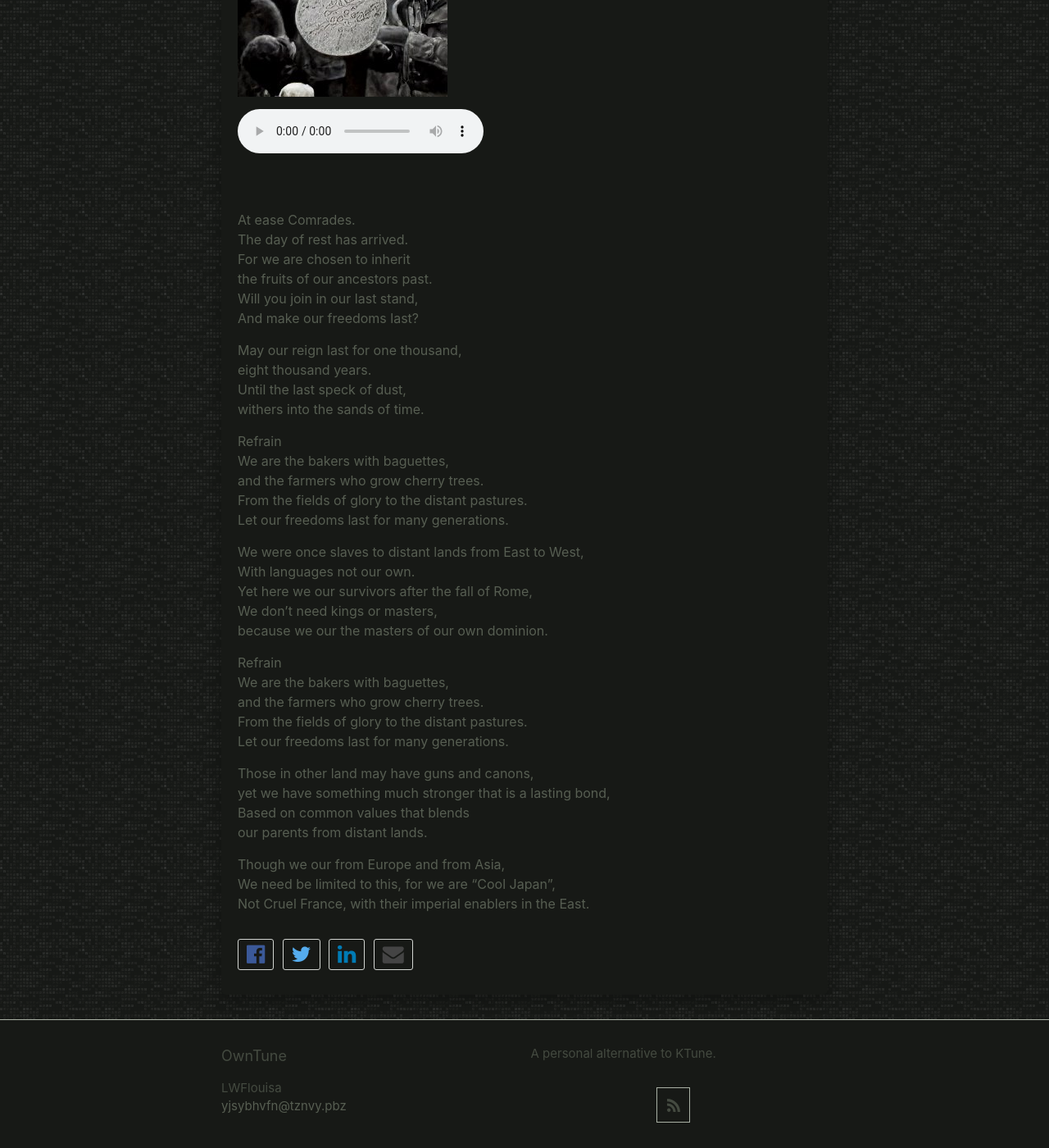
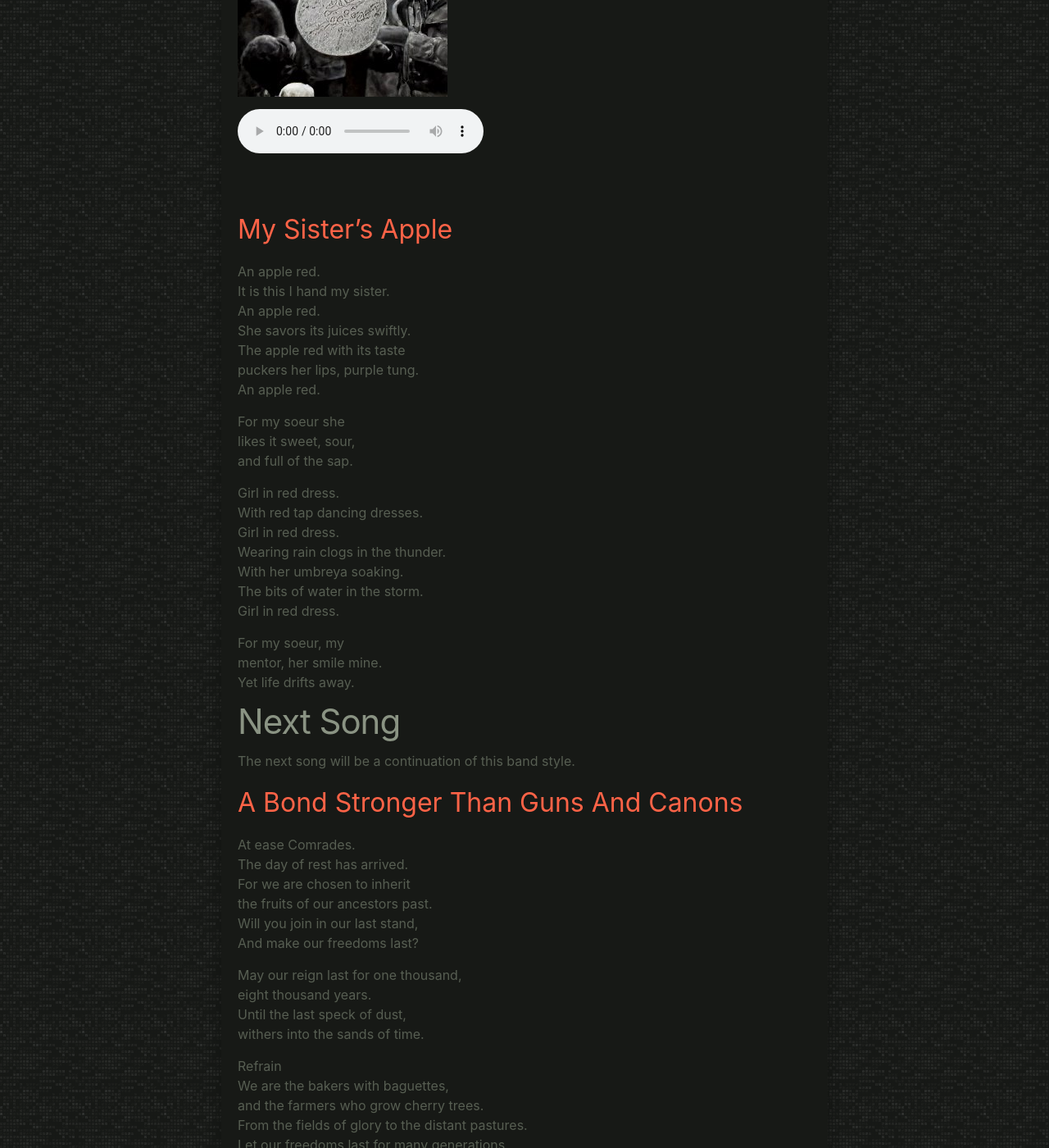
Before and after one commit to LWFlouisa/OwnTune, a Jekyll site: the page built from _posts/2022-06-07-AnthemWarmUp.md, in a window 1280 px wide and 1400 px high, scrolled down 399 px. Shown: the whole window at 82% size. Built offline with Jekyll 4.4.1, drawn with Linux system fonts in a browser that asks for light colours; our own code applies the rules of GitHub Pages for plain Markdown files.

Commit message:
Update 2022-06-07-AnthemWarmUp.md

```diff
--- a/_posts/2022-06-07-AnthemWarmUp.md
+++ b/_posts/2022-06-07-AnthemWarmUp.md
@@ -10,6 +10,35 @@ tags: AltHistory Anthem BanjoBand TapDance
 Your browser does not support the audio element.
 </audio><br /><br />
 
+## My Sister's Apple
+An apple red.<br />
+It is this I hand my sister.<br />
+An apple red.<br />
+She savors its juices swiftly.<br />
+The apple red with its taste<br />
+puckers her lips, purple tung.<br />
+An apple red.
+
+For my soeur she<br />
+likes it sweet, sour,<br />
+and full of the sap.
+
+Girl in red dress.<br />
+With red tap dancing dresses.<br />
+Girl in red dress.<br />
+Wearing rain clogs in the thunder.<br />
+With her umbreya soaking.<br />
+The bits of water in the storm.<br />
+Girl in red dress.
+
+For my soeur, my<br />
+mentor, her smile mine.<br />
+Yet life drifts away.
+
+# Next Song
+The next song will be a continuation of this band style.
+
+## A Bond Stronger Than Guns And Canons
 At ease Comrades.<br />
 The day of rest has arrived.<br />
 For we are chosen to inherit<br />
```
